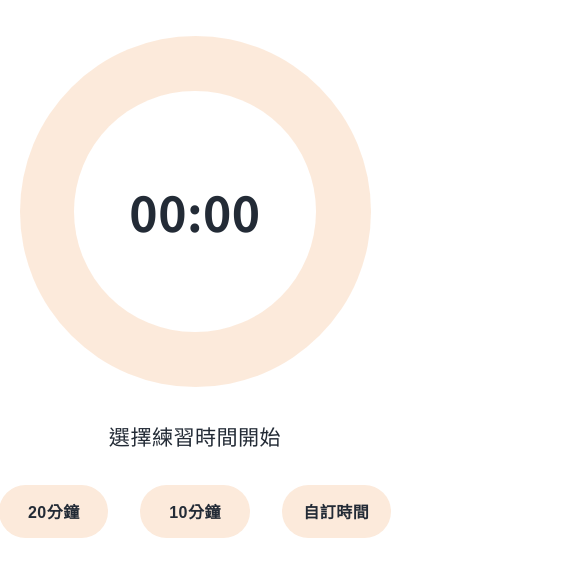
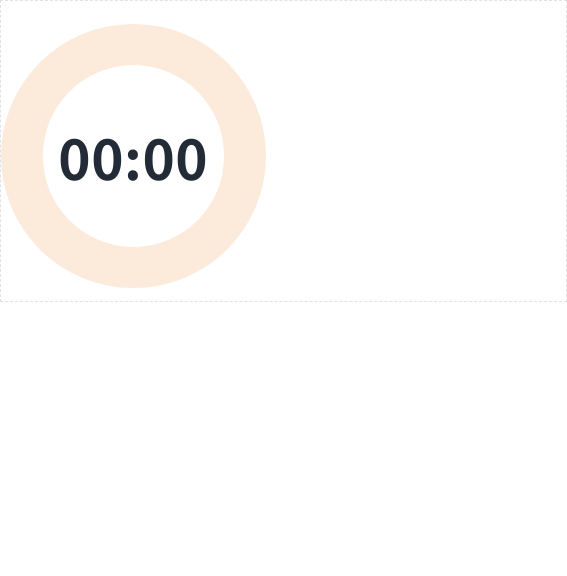
Before and after one commit to MIYABIWANG/testnobasho, a plain HTML site: page index.html in a window 390 px wide. Shown: the whole page, 567 px wide, since content can reach past the window. Drawn offline with Linux system fonts and the light colour scheme.

Commit message:
Update index.html

```diff
--- a/index.html
+++ b/index.html
@@ -2,7 +2,7 @@
 <html lang="zh-TW">
 <head>
   <meta charset="UTF-8">
-  <meta name="viewport" content="width=device-width, initial-scale=1.0">
+  <meta name="viewport" content="width=150mm, initial-scale=1.0">
   <title>三人小組對話練習計時器</title>
   <style>
     @import url('https://fonts.googleapis.com/css2?family=Noto+Sans+TC:wght@700&display=swap');
@@ -16,126 +16,136 @@
       font-family: 'Noto Sans TC', sans-serif;
     }
     .timer-root {
-      width: 100%;
-      max-width: 480px;
-      margin: 0 auto;
+      width: 150mm;
+      height: 80mm;
+      background: #fff;
       box-sizing: border-box;
       display: flex;
       flex-direction: column;
       align-items: center;
+      justify-content: flex-start;
+      margin: 0 auto;
+      overflow: hidden;
+      border: 1px dashed #e2e2e2; /* 輔助線可刪除 */
+      position: relative;
     }
     .timer-circle-outer {
-      width: 340px;
-      height: 340px;
+      width: 70mm;
+      height: 70mm;
       background: conic-gradient(#FCEADB var(--progress, 0%), #FCEADB 0 100%);
       border-radius: 50%;
       display: flex;
       align-items: center;
       justify-content: center;
-      margin-top: 36px;
-      /* 無陰影、無模糊，外圈純色 */
+      margin-top: 6mm;
+      flex-shrink: 0;
     }
     .timer-circle-inner {
-      width: 230px;
-      height: 230px;
+      width: 48mm;
+      height: 48mm;
       background: #fff;
       border-radius: 50%;
       display: flex;
       align-items: center;
       justify-content: center;
-      /* 無陰影、無模糊 */
     }
     #timeDisplay {
       width: 100%;
       text-align: center;
-      font-size: 3em;
+      font-size: 14.5mm;
       font-weight: 700;
       color: #232b36;
       user-select: none;
       letter-spacing: 0.01em;
+      line-height: 1.1;
     }
     .timer-status {
-      margin-top: 56px;
-      margin-bottom: 56px;
-      font-size: 1.32em;
+      margin-top: 5mm;
+      margin-bottom: 0;
+      font-size: 5mm;
       color: #232b36;
       text-align: center;
       font-weight: 500;
       letter-spacing: 0.02em;
+      flex-shrink: 0;
     }
     .timer-btns {
       display: flex;
       justify-content: center;
       align-items: center;
-      gap: 32px;
+      gap: 7mm;
       width: 100%;
-      margin-bottom: 0;
+      margin-top: 7mm;
       flex-wrap: nowrap;
+      flex-shrink: 0;
     }
     .timer-btn {
-      min-width: 140px;
-      padding: 0.9em 1.2em;
+      min-width: 27mm;
+      padding: 3mm 0;
       border: none;
       border-radius: 999px;
       background: #FCEADB;
       color: #232b36;
       font-weight: 700;
-      font-size: 1.15em;
+      font-size: 5mm;
       cursor: pointer;
-      transition: background 0.13s, transform 0.13s;
       letter-spacing: 0.03em;
+      box-shadow: none;
     }
     .timer-btn:hover,
     .timer-btn:focus {
       background: #ffe3c5;
-      transform: translateY(-2px) scale(1.04);
+      transform: translateY(-1px) scale(1.03);
     }
     .timer-btn:active {
       background: #ffd9ae;
     }
     .timer-custom {
-      margin: 36px 0 0 0;
+      margin: 4mm 0 0 0;
       display: flex;
-      gap: 12px;
+      gap: 3mm;
       justify-content: center;
       align-items: center;
+      flex-shrink: 0;
     }
     .timer-custom input {
-      width: 4em;
-      padding: 0.5em;
-      border-radius: 0.6em;
+      width: 10mm;
+      padding: 1.5mm;
+      border-radius: 2mm;
       border: 1px solid #e5e7eb;
-      font-size: 1em;
+      font-size: 5mm;
       text-align: center;
     }
     .timer-controls {
       display: flex;
-      gap: 18px;
+      gap: 5mm;
       justify-content: center;
       align-items: center;
-      margin-top: 36px;
+      margin-top: 4mm;
+      flex-shrink: 0;
     }
     .timer-control-btn {
-      font-size: 1.08em;
-      padding: 0.7em 1.5em;
+      font-size: 5mm;
+      padding: 2mm 7mm;
       border: none;
       border-radius: 999px;
       background: #FCEADB;
       color: #232b36;
       font-weight: 700;
       cursor: pointer;
-      transition: background 0.15s, transform 0.15s;
+      letter-spacing: 0.03em;
     }
     .timer-control-btn:hover {
       background: #ffe3c5;
-      transform: scale(1.05);
+      transform: scale(1.04);
     }
     .completionMessage {
-      margin: 40px 0 0 0;
+      margin: 5mm 0 0 0;
       text-align: center;
+      flex-shrink: 0;
     }
     .completionMessage .emoji {
-      font-size: 3em;
+      font-size: 10mm;
     }
     .pulse-animation {
       animation: pulse 2s infinite;
@@ -144,35 +154,11 @@
       0%, 100% { transform: scale(1); }
       50% { transform: scale(1.08); }
     }
-    @media (max-width: 500px) {
-      .timer-root { max-width: 98vw; }
-      .timer-circle-outer {
-        width: 90vw;
-        height: 90vw;
-        min-width: 180px;
-        min-height: 180px;
-        max-width: 98vw;
-        max-height: 98vw;
-      }
-      .timer-circle-inner {
-        width: 62vw;
-        height: 62vw;
-        min-width: 120px;
-        min-height: 120px;
-        max-width: 80vw;
-        max-height: 80vw;
-      }
-      .timer-btn {
-        min-width: 28vw;
-        font-size: 1em;
-      }
-      .timer-status { margin-top: 34px; margin-bottom: 34px; }
-    }
   </style>
 </head>
 <body>
 <div class="timer-root">
-  <div id="timerDisplayContainer">
+  <div id="timerDisplayContainer" style="width:100%">
     <div class="timer-circle-outer" id="progressRing" style="--progress: 0%">
       <div class="timer-circle-inner">
         <div id="timeDisplay">00:00</div>
```
